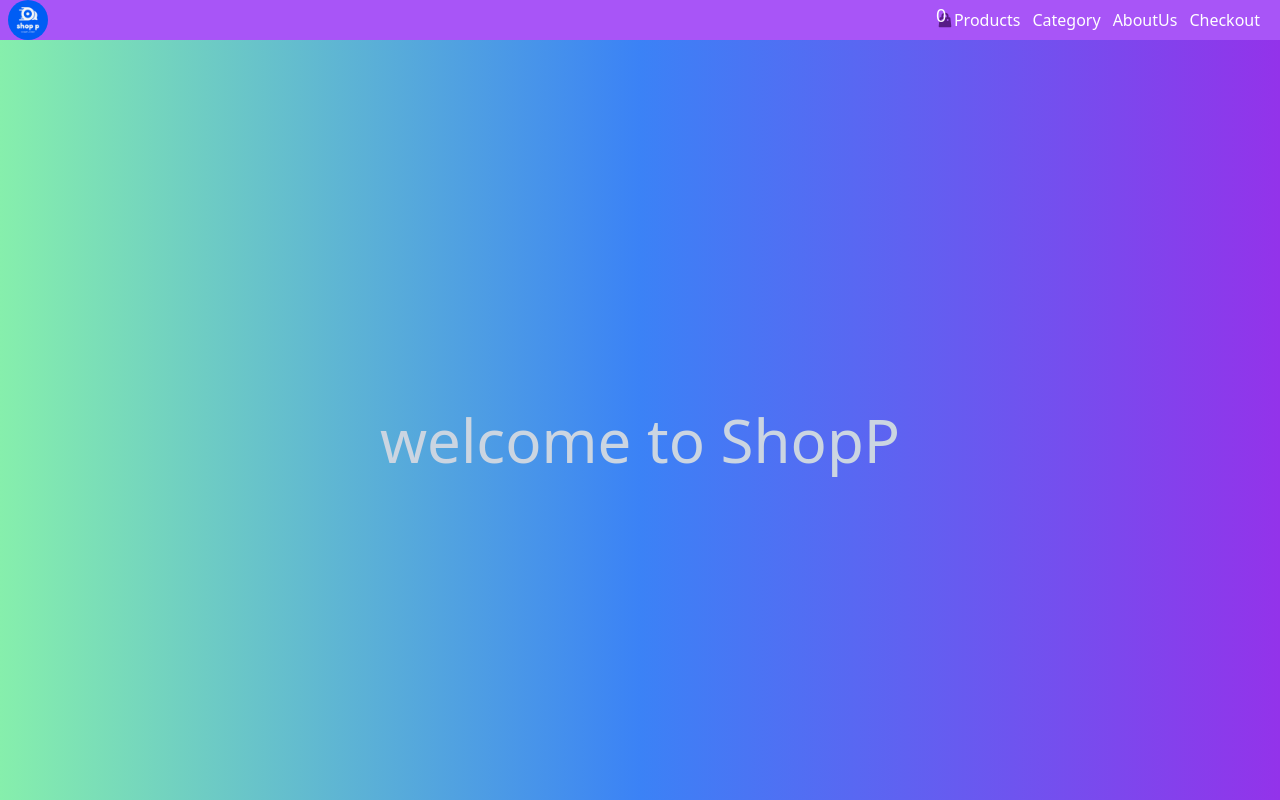
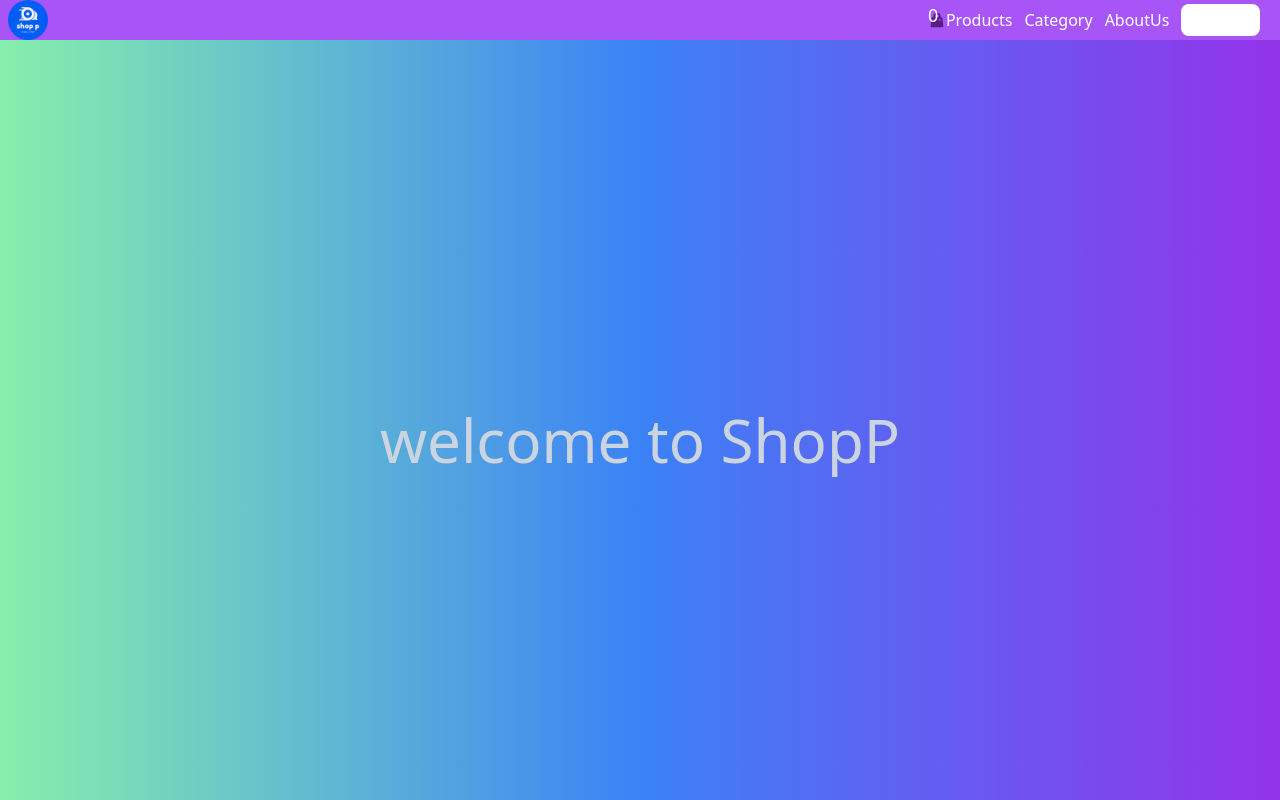
Before and after one commit to parham-mosadeq/next-store, a Next.js app: page / in a window 1280 px wide. Shown: the top 800 px of the page. Built offline with nearby package versions, Linux system fonts and the light colour scheme.

Commit message:
customize checkout btn

```diff
--- a/src/components/layout/Navbar.jsx
+++ b/src/components/layout/Navbar.jsx
@@ -45,10 +45,13 @@ const Navbar = () => {
           </li>
           {navItems.map((ni) => (
             <li
-              className='text-white mt-10 hover:scale-95 hover:text-yellow-100  md:mr-3 md:m-0 md:border-none'
+              className={`${
+                ni.toLocaleLowerCase() === 'checkout' &&
+                'bg-white text-black p-1 rounded-lg hover:bg-slate-300'
+              } text-white mt-10 hover:scale-95 hover:text-yellow-100  md:mr-3 md:m-0 md:border-none`}
               key={ni}
             >
-              <Link href={`/${ni === 'home' ? '' : ni.toLowerCase()}`}>
+              <Link href={`/${ni === 'home' ? '' : ni.toLowerCase()} `}>
                 {ni}
               </Link>
             </li>
```
